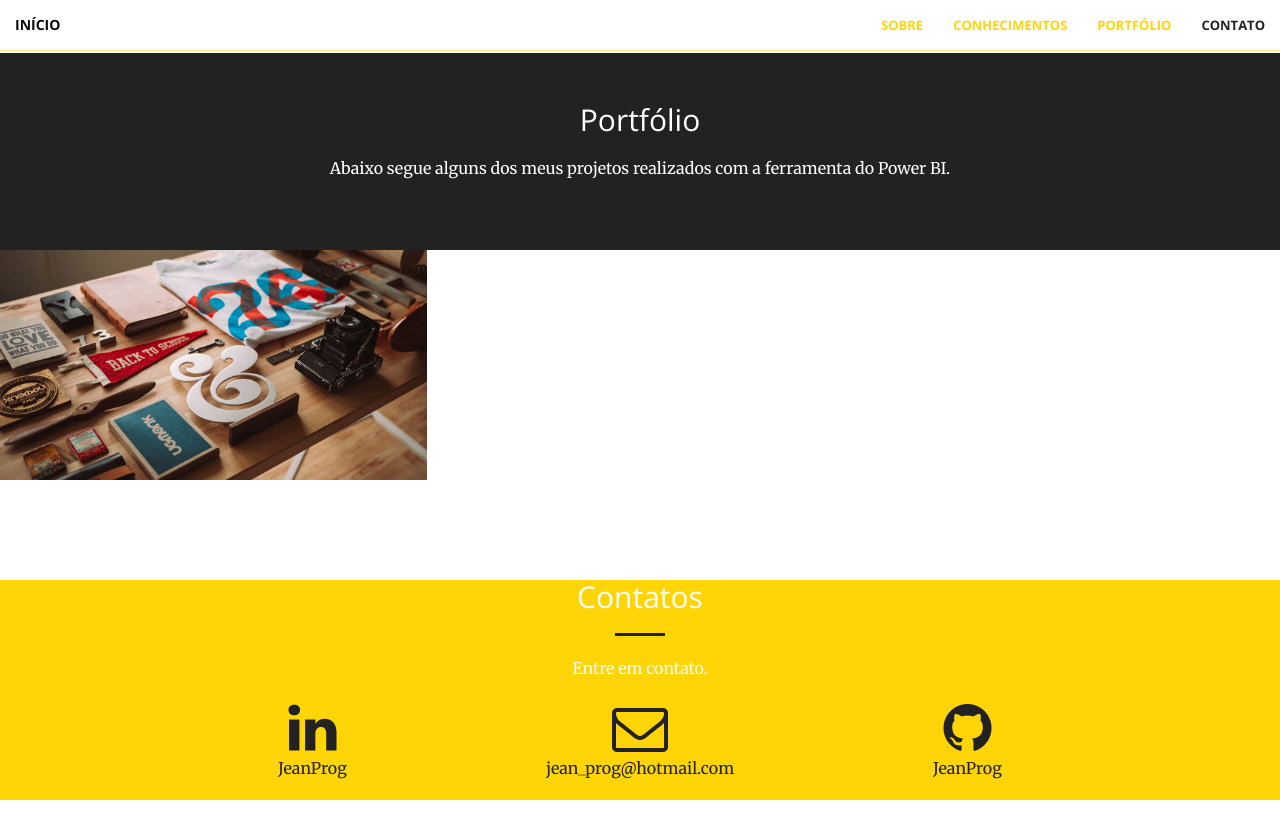
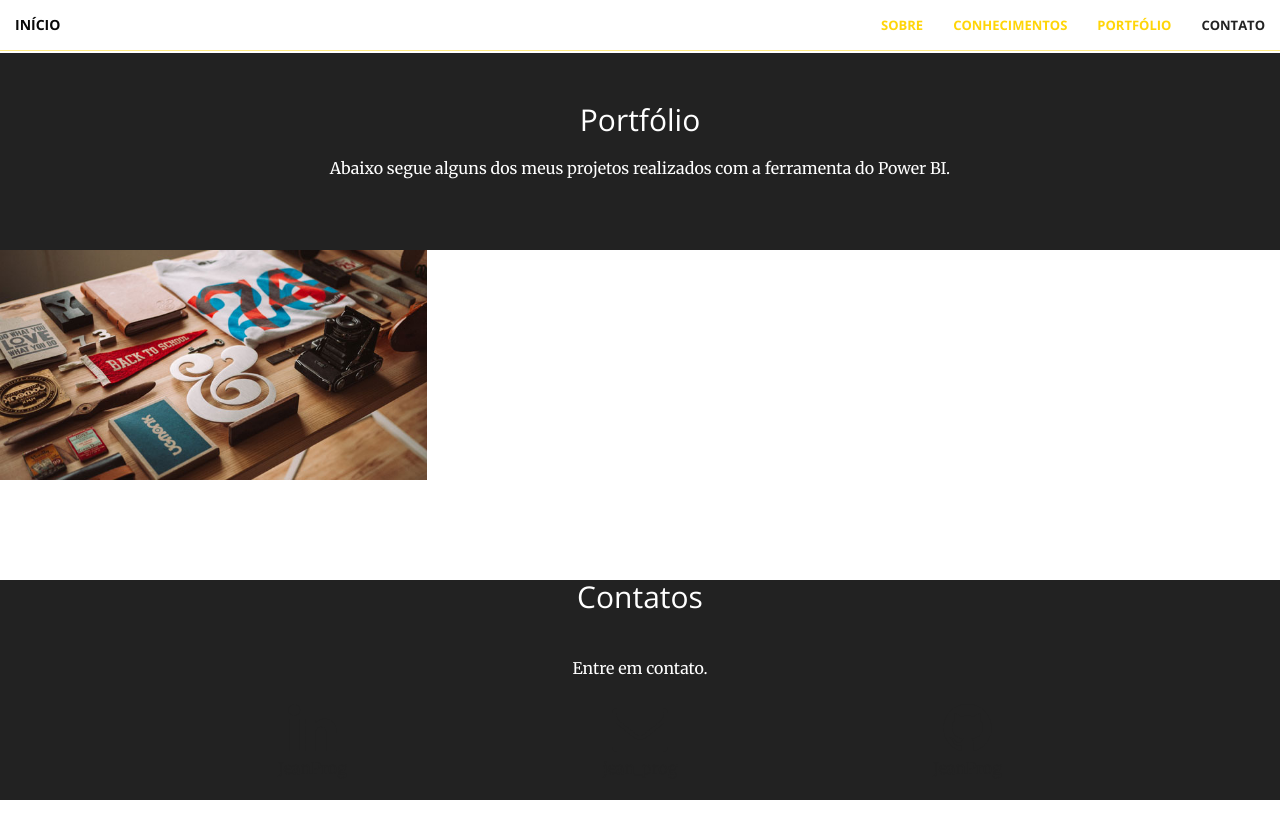
Before and after one commit to jeandata/BI, a Jekyll site: the page built from index.html, in a window 1280 px wide and 900 px high, scrolled down 1743 px. Shown: the top 839 px of the window. Built offline with Jekyll 4.4.1, drawn with Linux system fonts in a browser that asks for light colours.

Commit message:
Update contact.html

```diff
--- a/_includes/contact.html
+++ b/_includes/contact.html
@@ -1,6 +1,6 @@
 
 <section id="contact">
-    <div class="bg-dark" class="container">
+    <div class="bg-primary" class="no-padding">
         <div class="row">
             <div class="col-lg-8 col-lg-offset-2 text-center">
                 <h2 class="section-heading">Contatos</h2>
@@ -16,7 +16,7 @@
         <div class="col-lg-2 col-lg-offset-1 text-center">
             <a href="mailto:{{ site.email }}">
             <i class="fa fa-envelope-o fa-3x wow bounceIn" data-wow-delay=".1s"></i>
-                <p>{{ site.email }}</p>
+                <p>jean_prog</p>
             </a>
         </div>
         <div class="col-lg-2 col-lg-offset-1 text-center">
```
